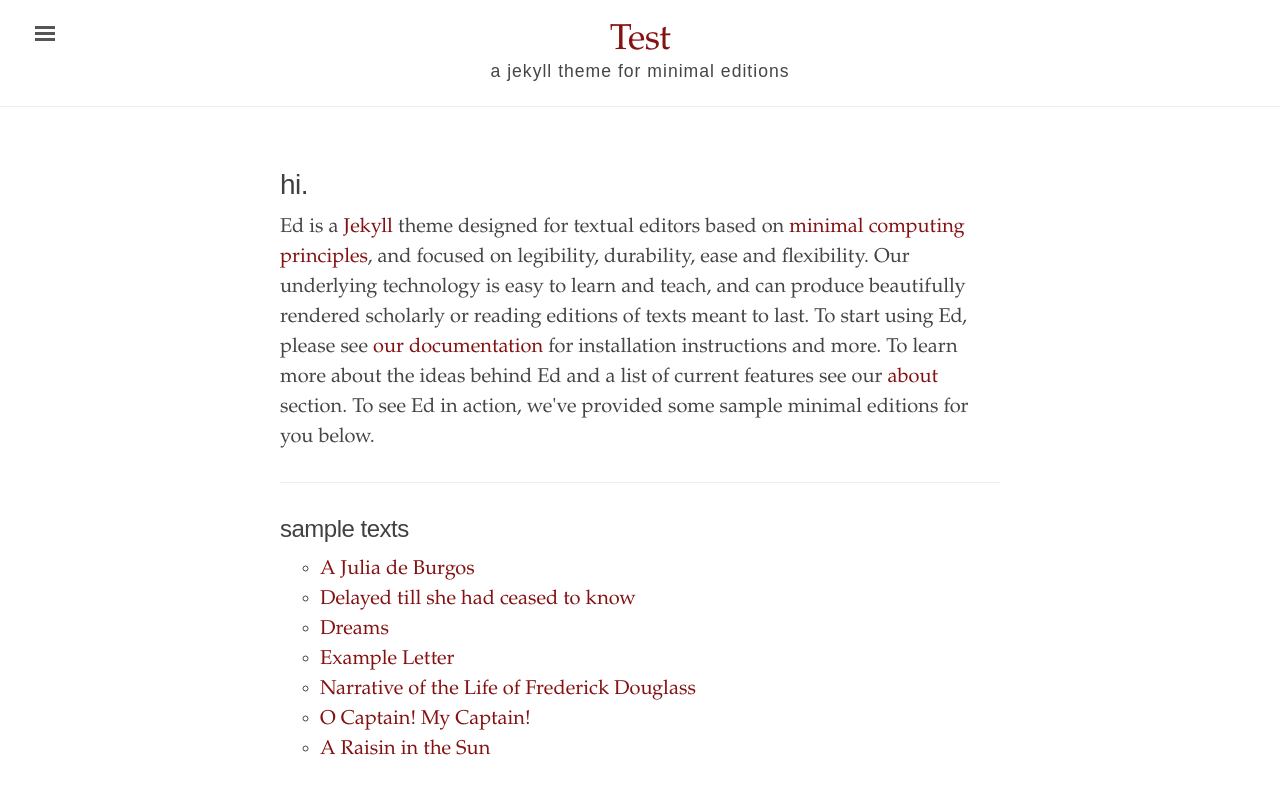
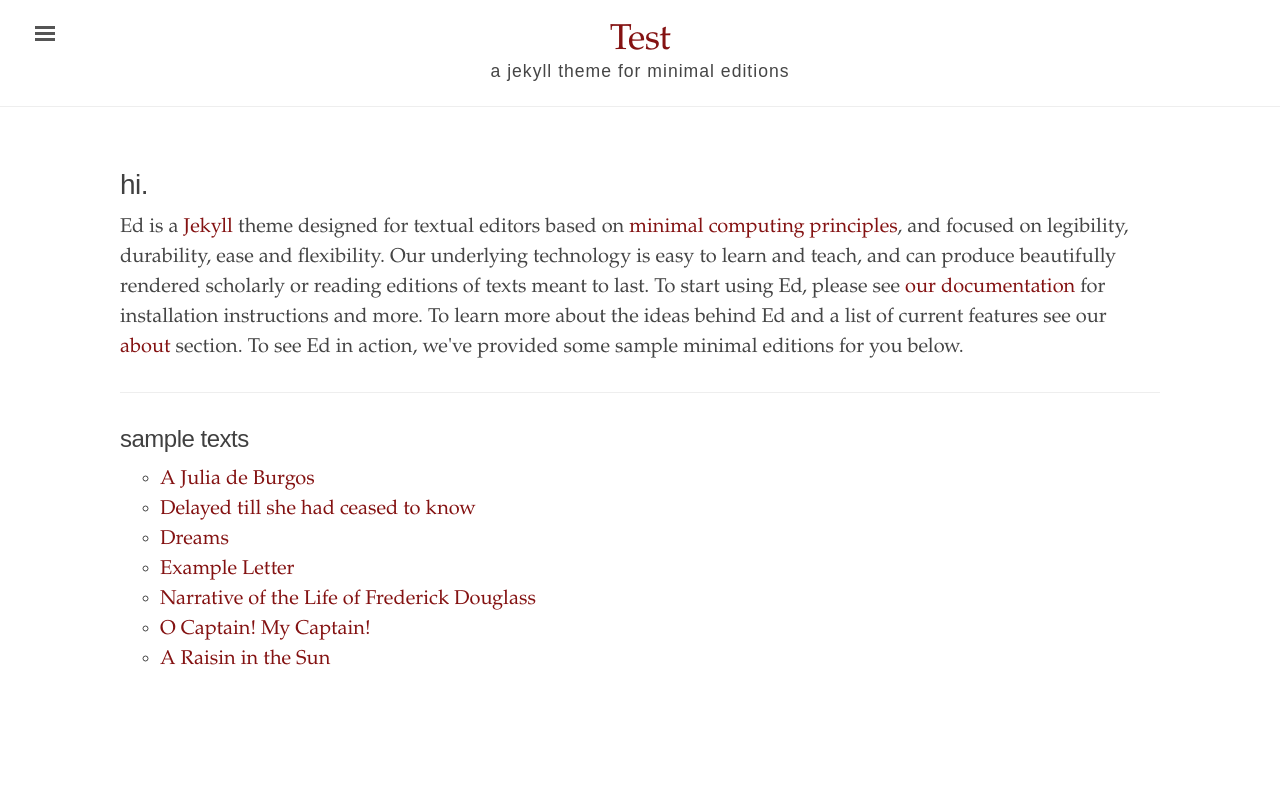
Before and after one commit to smansutti/test_ed, a Jekyll site: the page built from index.html, in a window 1280 px wide. Shown: the top 794 px of the page. Built offline with Jekyll 4.4.1, drawn with Linux system fonts in a browser that asks for light colours.

Commit message:
Update _ed.scss

```diff
--- a/_sass/_ed.scss
+++ b/_sass/_ed.scss
@@ -80,7 +80,7 @@ body {
 */
 
 .container {
-  max-width: 50rem;
+  max-width: 48rem;
   padding-left:  1rem;
   padding-right: 1rem;
   margin-left:  auto;
@@ -89,7 +89,7 @@ body {
 
 @media (min-width: 56em) {
   .container {
-    max-width: 38rem;
+    max-width: 54rem;
   }
 }
 
```
